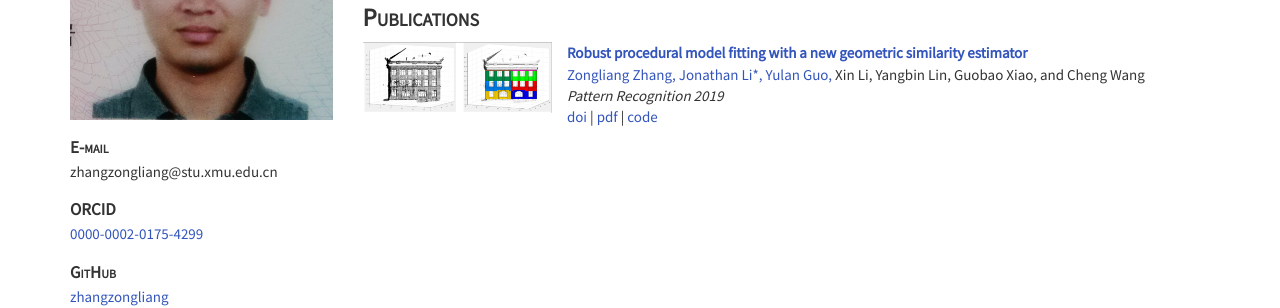
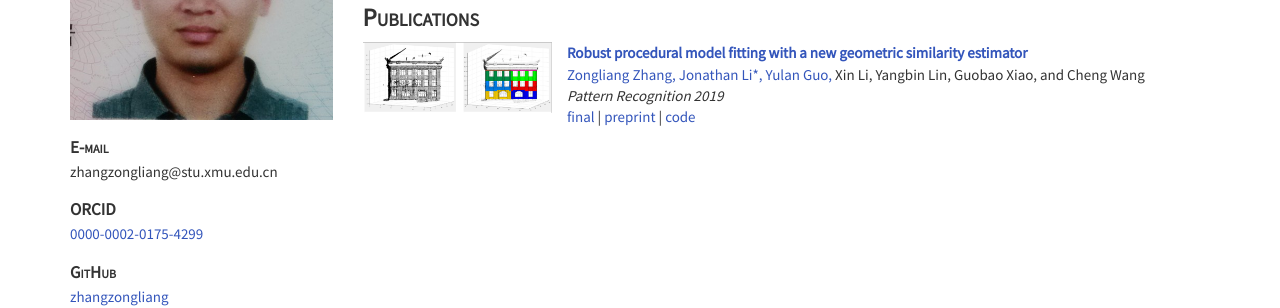
Before and after one commit to huangxw/zhangzongliang.github.io, a Jekyll site: the page built from index.html, in a window 1280 px wide. Shown: the part 214-522 px from the top of the page. Built offline with Jekyll 4.4.1, drawn with Linux system fonts in a browser that asks for light colours.

Commit message:
Update publications.json

```diff
--- a/_data/publications.json
+++ b/_data/publications.json
@@ -7,8 +7,8 @@
         "venue": "Pattern Recognition 2019",
         "date": "2018-07-22",
         "links" : [
-            {"type": "link", "name": "doi", "target": "https://doi.org/10.1016/j.patcog.2018.07.027"},
-            {"type": "pdf"},
+            {"type": "link", "name": "final", "target": "https://doi.org/10.1016/j.patcog.2018.07.027"},
+            {"type": "preprint"},
             {"type": "link", "name": "code", "target": "https://github.com/zhangzongliang/pmf"}
         ]
     }
```
